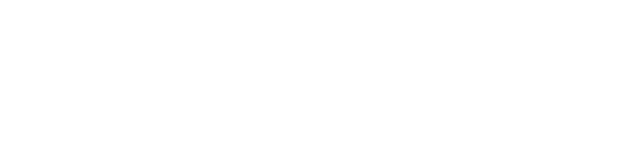
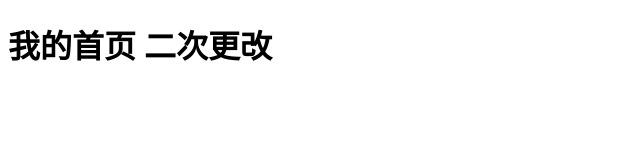
Before and after one commit to shgy0409/shgy_evergreen, a website: page views/index.html in a window 1280 px wide. Shown: the whole page, without its empty margins (0-640 px from the left). Drawn offline with Linux system fonts and the light colour scheme.

Commit message:
第三次提交

```diff
--- a/views/index.html
+++ b/views/index.html
@@ -7,6 +7,6 @@
     <title>Document</title>
 </head>
 <body>
-
+    <h1>我的首页 二次更改</h1>
 </body>
 </html>
```
